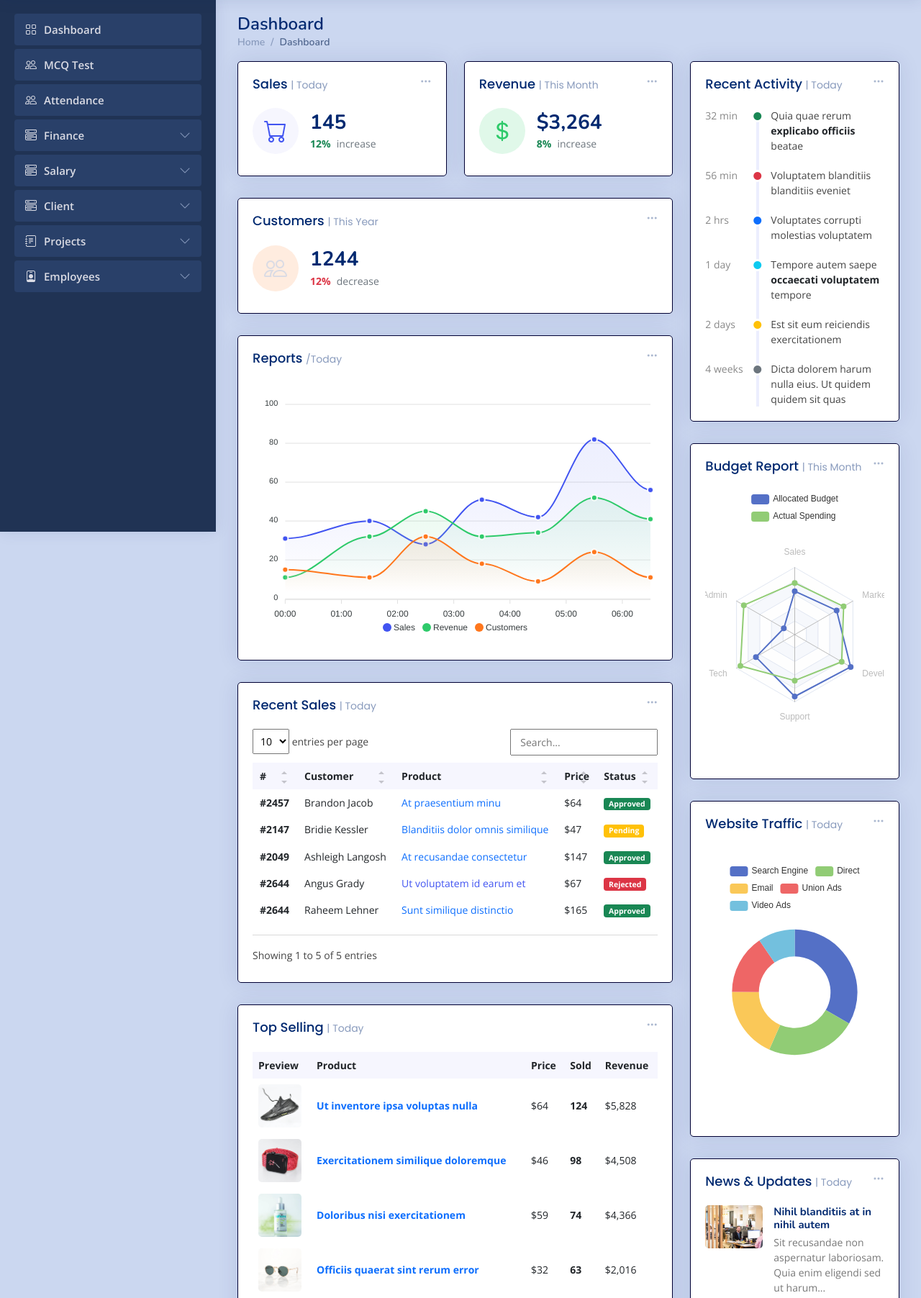
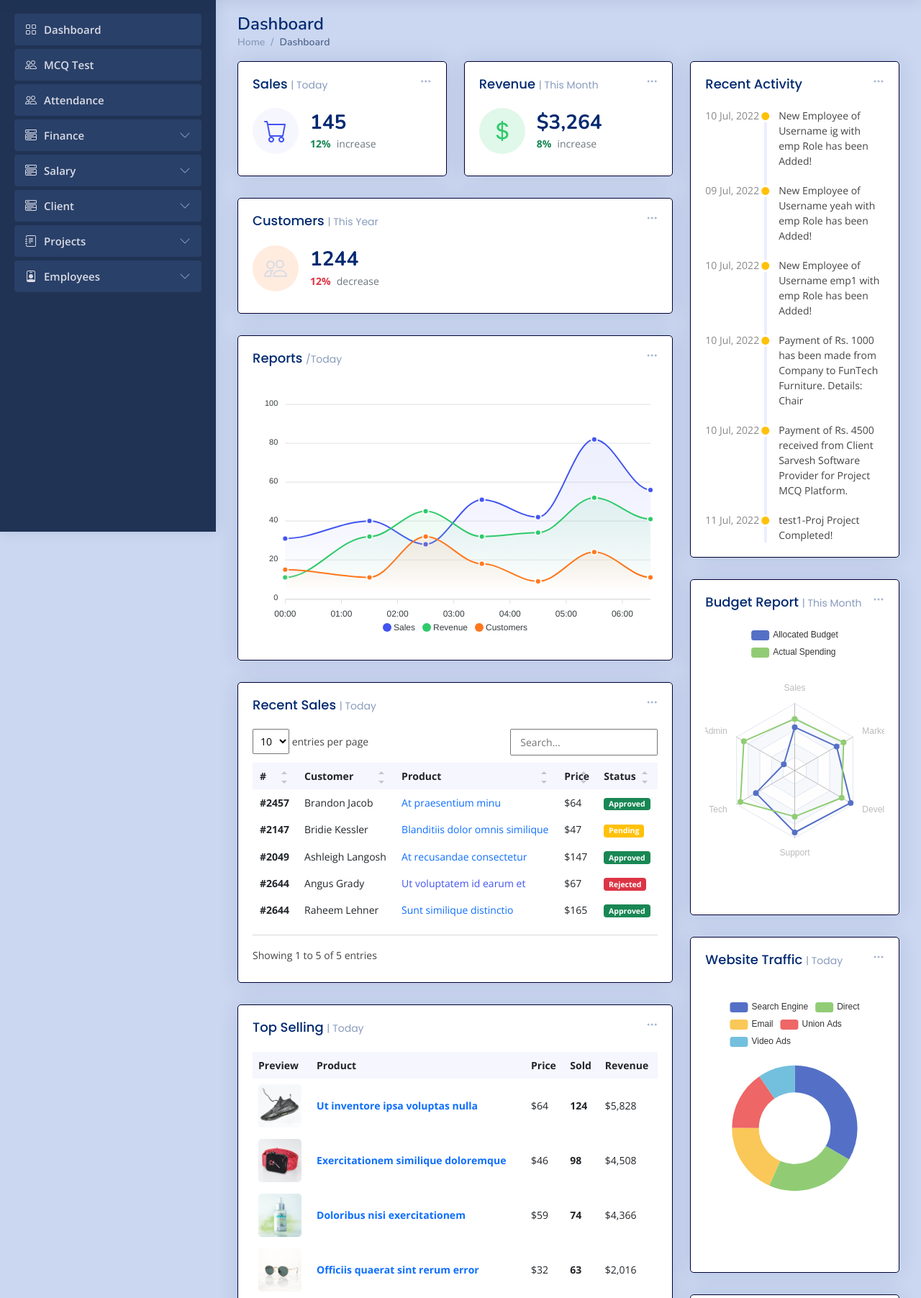
Before and after one commit to ItsAge9633/Company-System, a PHP site: page /admin/index.php in a window 1280 px wide. Shown: the part 61-1865 px from the top of the page at 72% size. Run offline with PHP 8.4, Linux system fonts and the light colour scheme; a user stored in the database is signed in; data comes from the database, SQL or seed files in the repository; some libraries are stand-ins or nearby versions.

Commit message:
Minor Changes in Index Pages

```diff
--- a/admin/index.php
+++ b/admin/index.php
@@ -420,57 +420,23 @@
             </div>
 
             <div class="card-body">
-              <h5 class="card-title">Recent Activity <span>| Today</span></h5>
+              <h5 class="card-title">Recent Activity</h5>
 
               <div class="activity">
 
-                <div class="activity-item d-flex">
-                  <div class="activite-label">32 min</div>
-                  <i class='bi bi-circle-fill activity-badge text-success align-self-start'></i>
-                  <div class="activity-content">
-                    Quia quae rerum <a href="#" class="fw-bold text-dark">explicabo officiis</a> beatae
-                  </div>
-                </div><!-- End activity item-->
+              <?php
+                $sql_query = "SELECT * FROM notift WHERE euid='admin' ORDER BY id DESC LIMIT 6;";
+                $result = mysqli_query($conn,$sql_query);
+                while($row = mysqli_fetch_assoc($result)){
+                  echo '<div class="activity-item d-flex">';
+                  $newdate = date("d M, Y", strtotime($row['ddate']));
+                  echo '<div class="activite-label">'.$newdate.'</div>';
+                  echo "<i class='bi bi-circle-fill activity-badge text-warning align-self-start'></i>";
+                  echo '<div class="activity-content">'.$row['nmsg'].'</div>';
+                  echo '</div>';
+                }
 
-                <div class="activity-item d-flex">
-                  <div class="activite-label">56 min</div>
-                  <i class='bi bi-circle-fill activity-badge text-danger align-self-start'></i>
-                  <div class="activity-content">
-                    Voluptatem blanditiis blanditiis eveniet
-                  </div>
-                </div><!-- End activity item-->
-
-                <div class="activity-item d-flex">
-                  <div class="activite-label">2 hrs</div>
-                  <i class='bi bi-circle-fill activity-badge text-primary align-self-start'></i>
-                  <div class="activity-content">
-                    Voluptates corrupti molestias voluptatem
-                  </div>
-                </div><!-- End activity item-->
-
-                <div class="activity-item d-flex">
-                  <div class="activite-label">1 day</div>
-                  <i class='bi bi-circle-fill activity-badge text-info align-self-start'></i>
-                  <div class="activity-content">
-                    Tempore autem saepe <a href="#" class="fw-bold text-dark">occaecati voluptatem</a> tempore
-                  </div>
-                </div><!-- End activity item-->
-
-                <div class="activity-item d-flex">
-                  <div class="activite-label">2 days</div>
-                  <i class='bi bi-circle-fill activity-badge text-warning align-self-start'></i>
-                  <div class="activity-content">
-                    Est sit eum reiciendis exercitationem
-                  </div>
-                </div><!-- End activity item-->
-
-                <div class="activity-item d-flex">
-                  <div class="activite-label">4 weeks</div>
-                  <i class='bi bi-circle-fill activity-badge text-muted align-self-start'></i>
-                  <div class="activity-content">
-                    Dicta dolorem harum nulla eius. Ut quidem quidem sit quas
-                  </div>
-                </div><!-- End activity item-->
+              ?>
 
               </div>
 
--- a/index.php
+++ b/index.php
@@ -42,9 +42,9 @@
             <div class="col-lg-4 col-md-6 d-flex flex-column align-items-center justify-content-center">
 
               <div class="d-flex justify-content-center py-4">
-                <a href="index.html" class="logo d-flex align-items-center w-auto">
+                <a href="index.php" class="logo d-flex align-items-center w-auto">
                   <img src="assets/img/logo.png" alt="">
-                  <span class="d-none d-lg-block">RichTech</span>
+                  <span class="d-none d-lg-block" style="color: black">RichTech</span>
                 </a>
               </div><!-- End Logo -->
 
```
